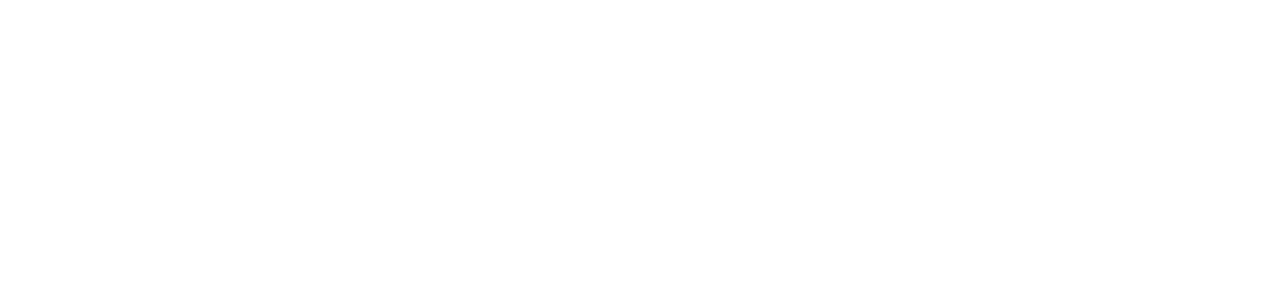
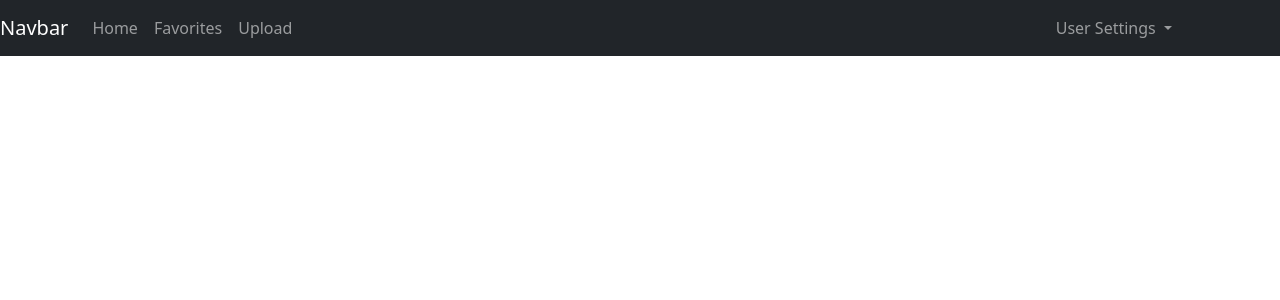
Before and after one commit to JamieCate/video-share, an Angular app in the folder video-share/: page / in a window 1280 px wide. Shown: the top 300 px of the page. Built offline with nearby package versions, Linux system fonts and the light colour scheme.

Commit message:
add working nav

```diff
--- a/video-share/src/app/app.component.html
+++ b/video-share/src/app/app.component.html
@@ -0,0 +1 @@
+<app-nav-bar></app-nav-bar>
--- a/video-share/src/app/app.module.ts
+++ b/video-share/src/app/app.module.ts
@@ -3,10 +3,12 @@
 
 import { AppRoutingModule } from './app-routing.module';
 import { AppComponent } from './app.component';
+import { NavBarComponent } from './nav-bar/nav-bar.component';
 
 @NgModule({
   declarations: [
-    AppComponent
+    AppComponent,
+    NavBarComponent,
   ],
   imports: [
     BrowserModule,
--- /dev/null
+++ b/video-share/src/app/nav-bar/nav-bar.component.css
@@ -0,0 +1,8 @@
+.space-navbar {
+    justify-content: space-between!important;
+    margin-right: 100px;
+}
+
+.menu-items {
+    margin-top: 47px;
+}
--- /dev/null
+++ b/video-share/src/app/nav-bar/nav-bar.component.html
@@ -0,0 +1,34 @@
+<nav class="navbar navbar-expand-lg navbar-dark bg-dark">
+    <a class="navbar-brand" href="#">Navbar</a>
+    <button class="navbar-toggler" type="button" data-toggle="collapse" data-target="#navbarSupportedContent"
+        aria-controls="navbarSupportedContent" aria-expanded="false" aria-label="Toggle navigation">
+        <span class="navbar-toggler-icon"></span>
+    </button>
+    <div class="collapse navbar-collapse space-navbar" id="navbarSupportedContent">
+        <ul class="navbar-nav mr-auto">
+            <li class="nav-item active">
+                <a class="nav-link" href="#">Home</a>
+            </li>
+            <li class="nav-item">
+                <a class="nav-link" href="#">Favorites</a>
+            </li>
+            <li class="nav-item">
+                <a class="nav-link" href="#">Upload</a>
+            </li>
+        </ul>
+        <div>
+            <li class="nav-item dropdown  navbar-nav mr-auto" (click)="showSubMenu = !showSubMenu">
+                <a class="nav-link dropdown-toggle" href="#"  id="dropdownMenuLink" role="button" data-toggle="dropdown"
+                    aria-haspopup="true" aria-expanded="false">
+                    User Settings
+                </a>
+                <div class="dropdown-menu show menu-items" *ngIf="showSubMenu" aria-labelledby="dropdownMenuLink">
+                    <a class="dropdown-item" href="#">Dashboard</a>
+                    <div class="dropdown-divider"></div>
+                    <a class="dropdown-item" href="#">Log Out</a>
+                </div>
+            </li>
+        </div>
+
+    </div>
+</nav>
--- /dev/null
+++ b/video-share/src/app/nav-bar/nav-bar.component.ts
@@ -0,0 +1,16 @@
+import { Component } from '@angular/core';
+
+@Component({
+  selector: 'app-nav-bar',
+  templateUrl: './nav-bar.component.html',
+  styleUrl: './nav-bar.component.css'
+})
+export class NavBarComponent {
+  showSubMenu: boolean = false;
+
+  showDropdown() {
+    this.showSubMenu = !this.showSubMenu;
+    console.log(this.showSubMenu);
+  }
+
+}
```
Also changed, not shown: 1 other file (tests, documents, lock files or other folders).
